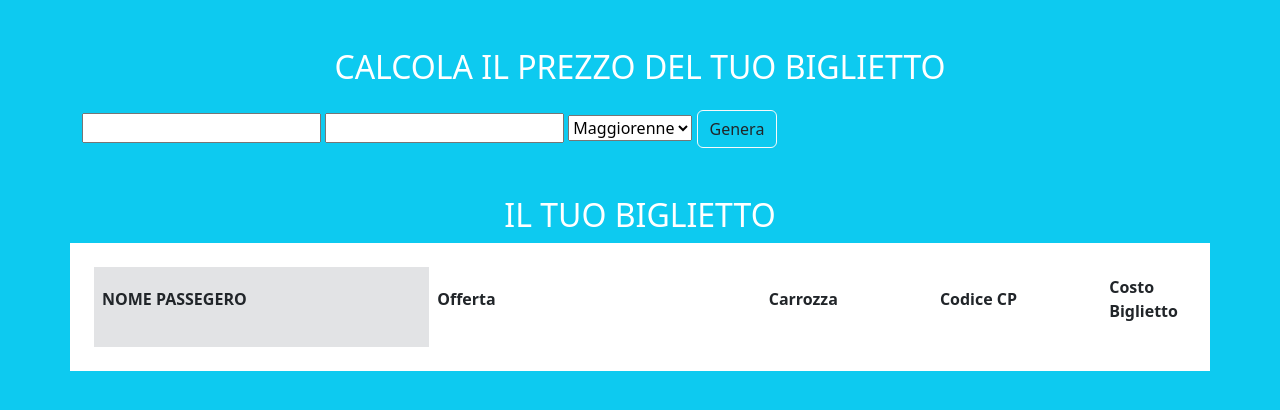
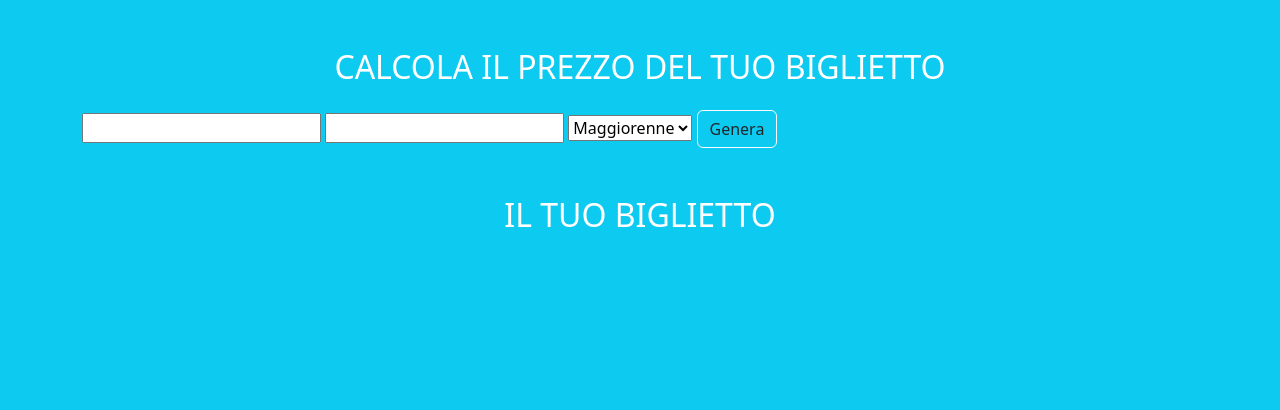
Before and after one commit to DavideGila/js-biglietto-treno-form, a plain HTML site: page index.html in a window 1280 px wide. Drawn offline with nearby package versions, Linux system fonts and the light colour scheme.

Commit message:
added class d-none and id ticket to all the ticket section

```diff
--- a/index.html
+++ b/index.html
@@ -30,7 +30,7 @@
     </div>
 
     <h2 class="text-white text-center mt-5">IL TUO BIGLIETTO</h2>
-    <div class="container bg-white p-4">
+    <div class="container bg-white p-4 d-none" id="ticket">
         <table class="table-borderless">
             <thead>
               <tr>
```
